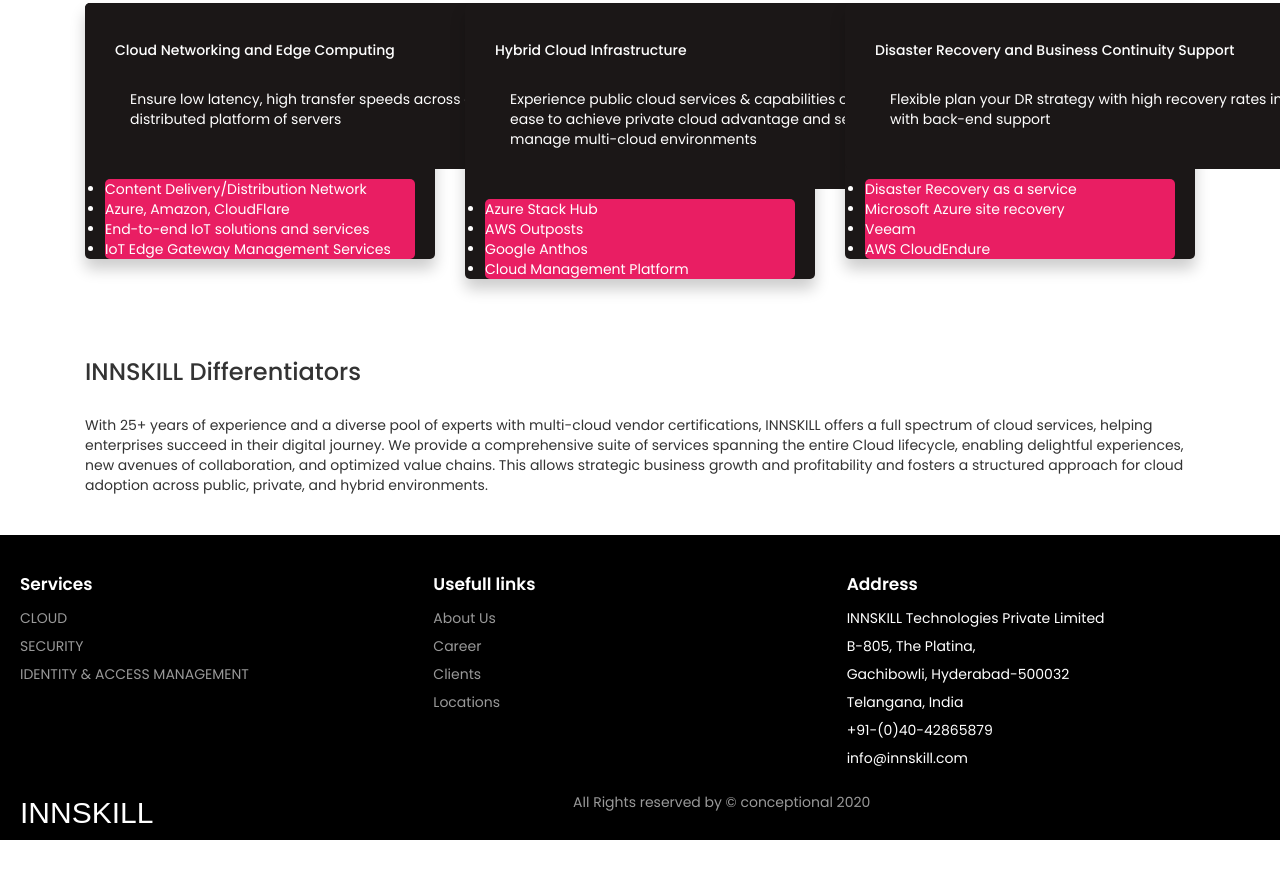
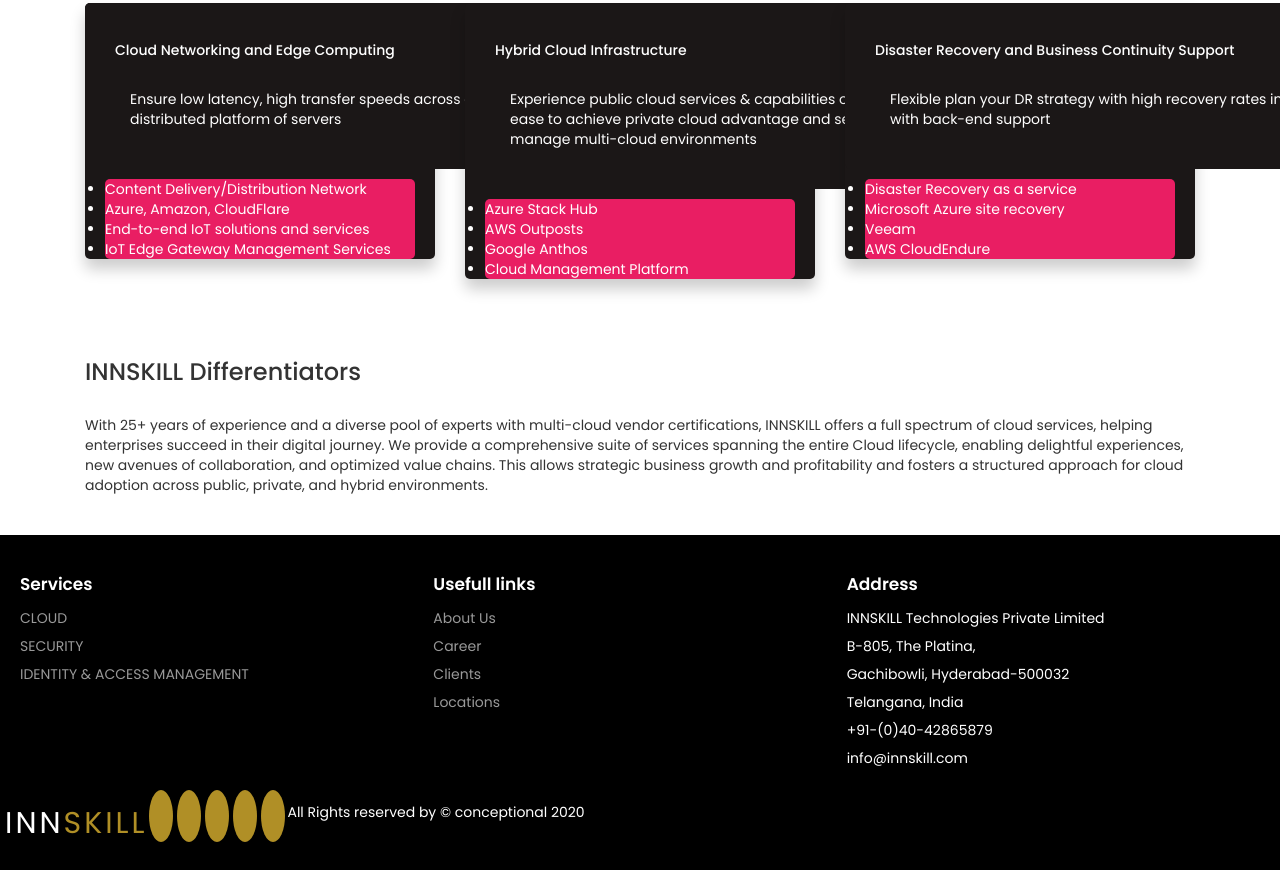
Before and after one commit to Gantamonika/Innskill, a plain HTML site: page html/CIS.html in a window 1280 px wide. Shown: the part 2002-2872 px from the top of the page. Before the commit the page ends 2842 px from the top, so only its background shows below. Drawn offline with nearby package versions, Linux system fonts and the light colour scheme.

Commit message:
updated footer in some files

```diff
--- a/css/style.css
+++ b/css/style.css
@@ -417,7 +417,6 @@ nav ul ul li{
   color: white;
   border-radius: 5px;
   padding: 30px;
-  width: 100%;
 
   height: auto;
   margin-bottom: 10px;
--- a/html/CIS.html
+++ b/html/CIS.html
@@ -265,32 +265,17 @@
 
     <!-- footer -->
 
-
-          <footer class="footer">
-
-
-            <ul class="footer-right">
-              <!-- <li>
-              <h2> Product</h2>
-              <ul class="box">
-              <li><a href="#">Theme Design</a></li>
-              <li><a href="#">Theme Design</a></li>
-              <li><a href="#">Theme Design</a></li>
-              <li><a href="#">Theme Design</a></li>
-              <li><a href="#">Theme Design</a></li>
-            </ul>
-          </li> -->
-
+    <div class="footerAlign">
+      <footer class="footer">
+        <ul class="footer-right">
           <li>
             <h2> Services</h2>
             <ul class="box">
               <li><a href="#">CLOUD</a></li>
               <li><a href="#">SECURITY</a></li>
               <li><a href="#">IDENTITY & ACCESS MANAGEMENT</a></li>
-
             </ul>
           </li>
-
           <li class="features">
             <h2>Usefull links </h2>
             <ul class="box">
@@ -298,10 +283,8 @@
               <li><a href="#">Career</a></li>
               <li><a href="#">Clients</a></li>
               <li><a href="#">Locations</a></li>
-
             </ul>
           </li>
-
           <li>
             <h2> Address</h2>
             <ul class="box">
@@ -311,24 +294,30 @@
               <li>Telangana, India</li>
               <li>+91-(0)40-42865879</li>
               <li>info@innskill.com</li>
-
             </ul>
           </li>
         </ul>
+        <div class="row">
+          <div class="col-md-4F">
+            <div class="logo">
+              <span class="clr2">INN</span><span class="clr1">SKILL</span>
+            </div>
+          </div>
+          <div class="col-md-4F">
+            <div class="socialLinks">
+              <a href="#" class="fa fa-facebook"></a>
+              <a href="#" class="fa fa-twitter"></a>
+              <a href="https://www.linkedin.com/company/innskill/mycompany/" class="fa fa-linkedin"></a>
+              <a href="#" class="fa fa-youtube"></a>
+              <a href="#" class="fa fa-instagram"></a>
+            </div>
 
-        <div class="footer-bottom">
-
-          <span class="companylogo"><a href="#">INNSKILL</a>  </span>
-
-          <p>All Rights reserved by &copy; conceptional 2020</p>
-
+          </div>
+          <div class="col-md-4F">
+            <span id="copyRight">  All Rights reserved by &copy; conceptional 2020</span>
+          </div>
         </div>
-
-
-
-
       </footer>
-
 
   </body>
 </html>
```
Also changed, not shown: html/AccessManagement.html (+19 -28 lines), html/CTS.html (+19 -30 lines), html/CustomerIdentity&AccessManagement.html (+20 -16 lines), html/about.html (+21 -30 lines), html/customer.html (+20 -16 lines).
